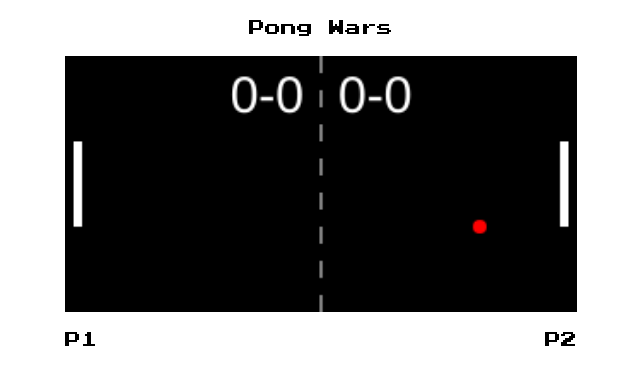
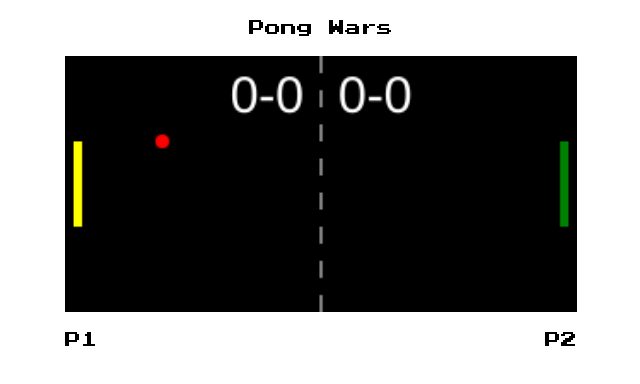
Before and after one commit to justinl-y/pong, a website built with webpack: page index.html in a window 1280 px wide. Shown: the whole page, without its empty margins (319-959 px from the left). Built offline with nearby package versions, Linux system fonts and the light colour scheme.

Commit message:
Code tidy up

```diff
--- a/index.html
+++ b/index.html
@@ -2,7 +2,7 @@
 <html>
    <head>
        <meta charset="utf-8">
-       <title>Pong</title>
+       <title>Pong Wars</title>
        <link rel="icon" type="image/ico" href="favicon.ico" />
    </head>
 
--- a/src/Ball.js
+++ b/src/Ball.js
@@ -1,29 +1,33 @@
+import { gameSettings } from './settings';
+
 export default class Ball {
     constructor(boardHeight, boardWidth, colour) {
         this.boardHeight = boardHeight;
         this.boardWidth = boardWidth;
-        this.y = 0; //this.boardHeight / 2;
-        this.x = 0; //this.boardWidth / 2;
-        this.vy = 0;
-        this.vx = 0; //Math.floor(Math.random() * 12 - 6); //1
-        //this.speed = 10;
+        this.y = this.boardHeight / 2;
+        this.x = this.boardWidth / 2;
+        this.vy = 1; //Math.floor(Math.random() * 12 - 6);
+        this.vx = 1; //(7 - Math.abs(this.vy));
         this.radius = 4;
         this.colour = colour;
-        this.reset();
+
+        this.speed = gameSettings.ballSpeed;
+
+        //this.reset();
     }
 
     //reset ball
     reset() {
         this.x = this.boardWidth / 2;
         this.y = this.boardHeight / 2;
-        this.vy = 1;//Math.floor(Math.random() * 12 - 6);
+        this.vy = 1; //Math.floor(Math.random() * 12 - 6);
         this.vx = 1; //(7 - Math.abs(this.vy));
 
         if (Math.random() > 0.5) {
-            this.vx *= -1;
+            this.vx *= -1 * this.speed;
         }
         if (Math.random() > 0.5) {
-            this.vy *= -1;
+            this.vy *= -1 * this.speed;
         }
     }
 
@@ -77,6 +81,9 @@ export default class Ball {
                         if (this.x === this.boardWidth) {
                             this.ballCollisionSound('score');
                             p1Scoreboard.score += 1;
+
+                            //this.speed++;
+
                             this.reset();
                         }
                     }
@@ -110,6 +117,9 @@ export default class Ball {
                         if (this.x === 0) {
                             this.ballCollisionSound('score');
                             p2Scoreboard.score += 1;
+
+                            //this.speed++;
+
                             this.reset();
                         }
                     }
@@ -137,7 +147,6 @@ export default class Ball {
         //}
         if (hitBottom || hitTop) {
             this.ballCollisionSound('wall');
-
             this.vy *= -1;
         }
 
--- a/src/Game.js
+++ b/src/Game.js
@@ -8,9 +8,11 @@ import { gameSettings } from './settings';
 export default class Game {
 	constructor(id) {
 		const canvas = document.getElementById(id);
+		this.numberOfBalls = 2;//gameSettings.ballNumber;
+
 		this.boardHeight = canvas.height;
 		this.boardWidth = canvas.width;
-		this.context = canvas.getContext('2d'); //context
+		this.context = canvas.getContext('2d');
 
 		// create game board
         this.board = new Board(this.boardHeight, this.boardWidth);
@@ -20,11 +22,17 @@ export default class Game {
 		this.p2Scoreboard = new Scoreboard(this.boardWidth, 10, 'start', 0, 0);
 
 		// create paddle objects
-		this.p1 = new Paddle(this.boardHeight, 5, 'white', player1Keys);
-		this.p2 = new Paddle(this.boardHeight, this.boardWidth - 10, 'white', player2Keys);
+		this.p1 = new Paddle(this.boardHeight, 5, gameSettings.player1Colour, player1Keys);
+		this.p2 = new Paddle(this.boardHeight, this.boardWidth - 10, gameSettings.player2Colour, player2Keys);
 
 		// create ball object
-        this.ball = new Ball(this.boardHeight, this.boardWidth, 'red');
+		/*for( let i = 1; i <= this.numberOfBalls; i++ ) {
+			let ballName = 'ball' + i;
+
+			this.ballName = new Ball(this.boardHeight, this.boardWidth, 'red');
+		}*/
+
+        this.ball = new Ball(this.boardHeight, this.boardWidth, gameSettings.ballColour);
 	}
 
 	render() {
@@ -36,6 +44,14 @@ export default class Game {
         this.p1.render(this.context);
         this.p2.render(this.context);
 
+		for( var i = 1; i <= this.numberOfBalls; i++ ) {
+			let ballName = 'ball' + i;
+
+			//console.log(ballName);
+
+			//this.ballName.render(this.context, this.p1, this.p2, this.p1Scoreboard, this.p2Scoreboard);
+		}
+
 		this.ball.render(this.context, this.p1, this.p2, this.p1Scoreboard, this.p2Scoreboard);
 	}
 }
--- a/src/Paddle.js
+++ b/src/Paddle.js
@@ -1,3 +1,5 @@
+import { gameSettings } from './settings';
+
 export default class Paddle {
     constructor(boardHeight, x, colour, keys) {
         this.boardHeight = boardHeight;
--- a/src/settings.js
+++ b/src/settings.js
@@ -1,5 +1,7 @@
 export const gameSettings = {
-    player1Colour: 'white',
-    player2Colour: 'white',
+    player1Colour: 'yellow',
+    player2Colour: 'green',
     ballColour: 'red',
+    ballNumber: 1,
+    ballSpeed: 1,
 };
```
